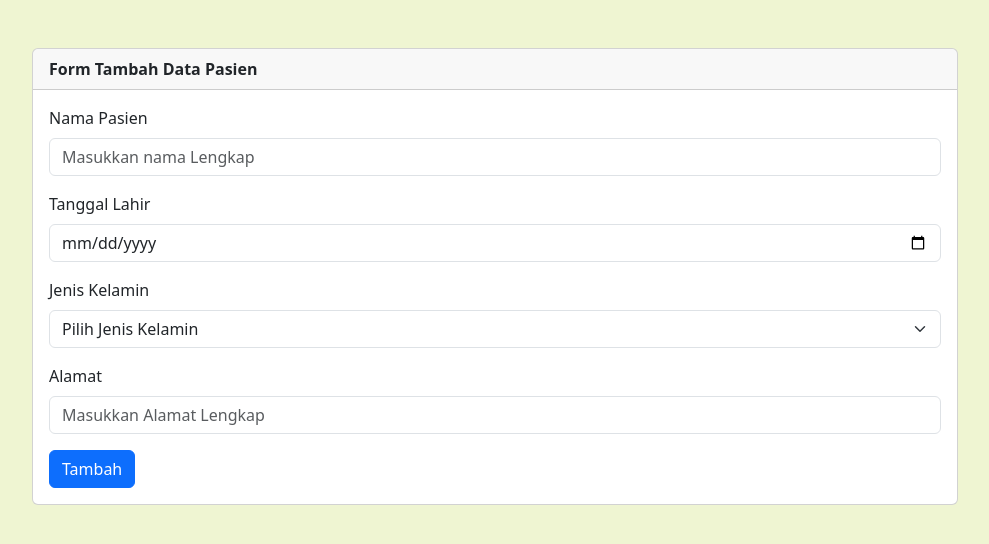
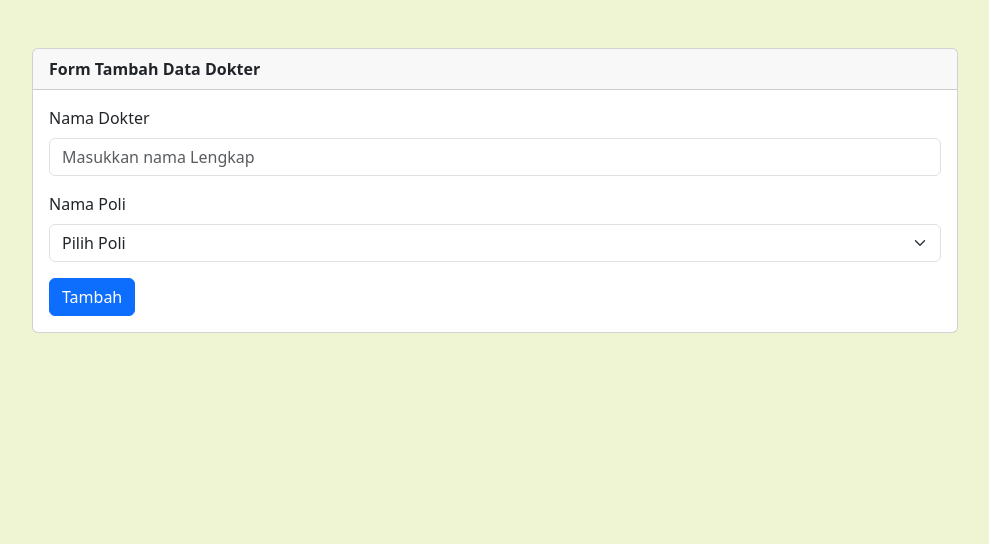
Before and after one commit to is61b/PRAKOM2025, a PHP site: page /dokter/form.php in a window 1280 px wide. Shown: the part 56-600 px from the top of the page, without its empty margins (145-1134 px from the left). Run offline with PHP 8.4, Linux system fonts and the light colour scheme; data that the repository does not hold is empty.

Commit message:
form dokter

```diff
--- a/dokter/form.php
+++ b/dokter/form.php
@@ -19,31 +19,32 @@
             <div class="col-10 m-auto mt-5">
                 <div class="card">
                     <div class="card-header">
-                        <b>Form Tambah Data Pasien</b>
+                        <b>Form Tambah Data Dokter</b>
                     </div>
                     <div class="card-body">
                         <form method="post" action="proses_form.php">
                             <div class="mb-3">
-                                <label for="exampleInputEmail1" class="form-label">Nama Pasien</label>
-                                <input name="nama" placeholder="Masukkan nama Lengkap" type="text" class="form-control" id="exampleInputEmail1"
-                                    aria-describedby="emailHelp">
+                                <label for="exampleInputEmail1" class="form-label">Nama Dokter</label>
+                                <input name="nama" placeholder="Masukkan nama Lengkap" type="text" class="form-control"
+                                    id="exampleInputEmail1" aria-describedby="emailHelp">
                             </div>
+
                             <div class="mb-3">
-                                <label for="exampleInputPassword1" class="form-label">Tanggal Lahir</label>
-                                <input name="tgl" type="date" class="form-control" id="exampleInputPassword1">
-                            </div>
-                            <div class="mb-3">
-                                <label for="exampleInputPassword1" class="form-label">Jenis Kelamin</label>
-                                <select name="jk" class="form-select" aria-label="Default select example">
-                                    <option selected>Pilih Jenis Kelamin</option>
-                                    <option value="Laki-Laki">Laki-Laki</option>
-                                    <option value="Perempuan">Perempuan</option>
+                                <label for="exampleInputPassword1" class="form-label">Nama Poli</label>
+                                <select name="poli" class="form-select" aria-label="Default select example">
+                                    <option selected>Pilih Poli</option>
+                                    <?php
+                                        include('../koneksi.php');
+                                        $qry = mysqli_query($koneksi,"SELECT * FROM poli");
+                                        foreach ($qry as $row) {
+                                            ?>
+                                            <option value="<?=$row['Poli_ID']?>"><?=$row['Nama_Poli']?></option>
+                                            <?php
+                                        }
+                                    ?>
                                 </select>
                             </div>
-                            <div class="mb-3">
-                                <label for="exampleInputPassword1" class="form-label">Alamat</label>
-                                <input name="alamat" type="text" placeholder="Masukkan Alamat Lengkap" class="form-control" id="exampleInputPassword1">
-                            </div>
+
 
                             <button type="submit" class="btn btn-primary">Tambah</button>
                         </form>
--- a/navbar.php
+++ b/navbar.php
@@ -13,7 +13,7 @@
                 </a>
                     <ul class="dropdown-menu">
                         <li><a class="dropdown-item" href="/PRAKOM2025/pasien/index.php">Data Pasien</a></li>
-                        <li><a class="dropdown-item" href="#">Data Dokter</a></li>
+                        <li><a class="dropdown-item" href="/PRAKOM2025/dokter/index.php">Data Dokter</a></li>
                         <li><a class="dropdown-item" href="#">Data Poli</a></li>
                         <li><a class="dropdown-item" href="#">Berobat</a></li>
                     </ul>
```
